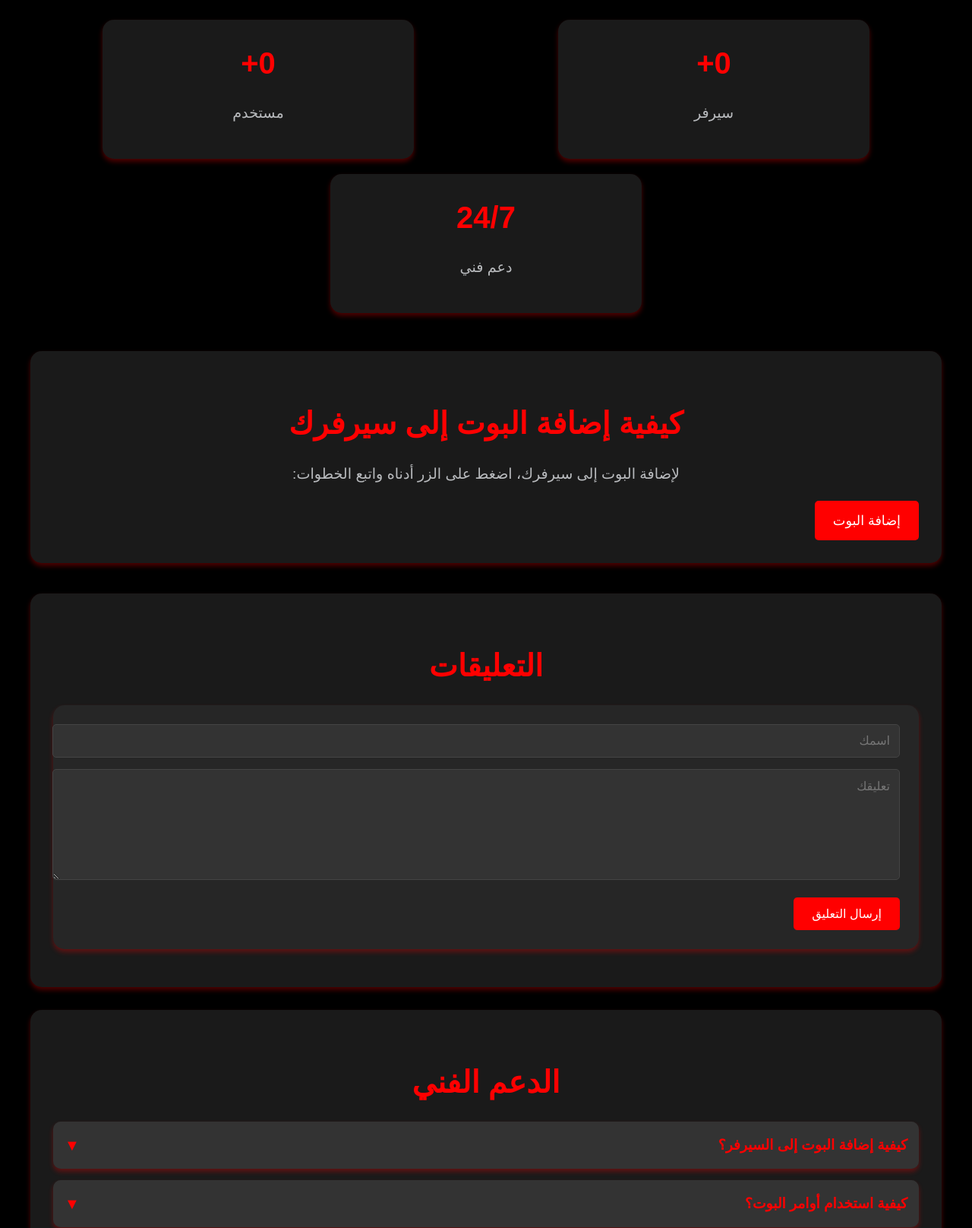
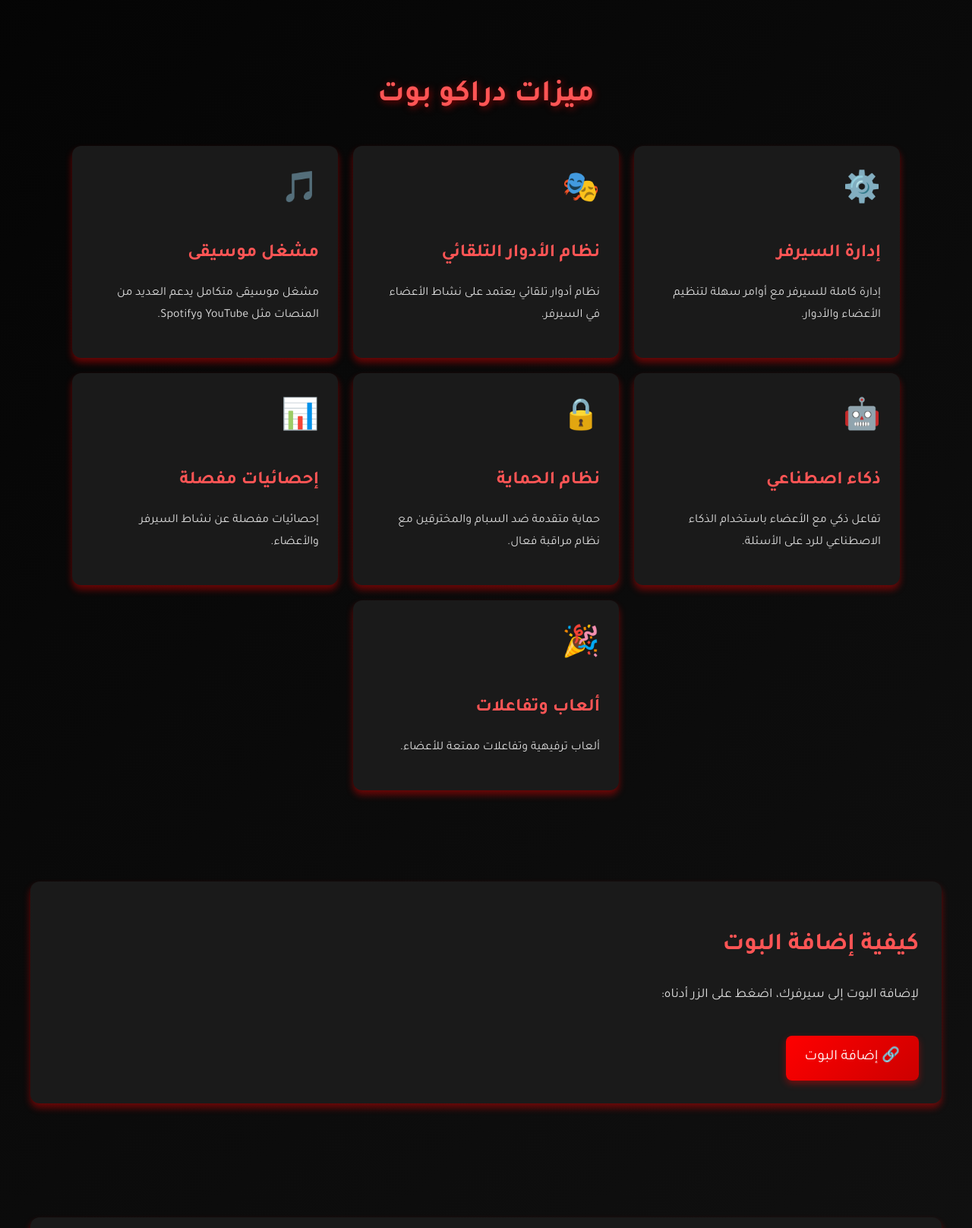
Before and after one commit to maybeSnko/DrakoBot-1, a plain HTML site: page index.html in a window 1280 px wide. Shown: the part 1156-2772 px from the top of the page at 76% size. Drawn offline with nearby package versions, Linux system fonts and the light colour scheme; no server answers.

Commit message:
Update index.html

```diff
--- a/index.html
+++ b/index.html
@@ -3,391 +3,207 @@
 <head>
     <meta charset="UTF-8">
     <meta name="viewport" content="width=device-width, initial-scale=1.0">
-    <title>بوت ديسكورد - Drako Bot</title>
-    <!-- إضافة Font Awesome للأيقونات -->
-    <link rel="stylesheet" href="https://cdnjs.cloudflare.com/ajax/libs/font-awesome/5.15.4/css/all.min.css">
+    <meta name="description" content="تعرف على Drako Bot، بوت ديسكورد متطور لإدارة السيرفرات وتحسين تجربتك على ديسكورد.">
+    <title>Drako Bot - بوت ديسكورد الاحترافي</title>
+    <link rel="icon" href="favicon.ico">
+    <link href="https://fonts.googleapis.com/css2?family=Tajawal:wght@400;700&display=swap" rel="stylesheet">
+    <link rel="stylesheet" href="https://cdnjs.cloudflare.com/ajax/libs/font-awesome/6.0.0-beta3/css/all.min.css">
+    <script src="https://code.jquery.com/jquery-3.6.0.min.js"></script>
     <style>
         /* التصميم العام */
         body {
-            font-family: 'Arial', sans-serif;
-            background-color: #000; /* خلفية سوداء */
-            color: #fff; /* نص أبيض */
+            font-family: 'Tajawal', sans-serif;
+            background: linear-gradient(135deg, #000, #111);
+            color: #fff;
             margin: 0;
             padding: 0;
-            line-height: 1.6;
+            line-height: 1.8;
+            text-align: center;
+            overflow-x: hidden;
         }
-
-        /* تصميم الهيدر */
         header {
-            background-color: #1a1a1a; /* خلفية داكنة */
-            padding: 60px 20px;
-            text-align: center;
-            box-shadow: 0 4px 6px rgba(255, 0, 0, 0.3); /* ظل أحمر */
-            animation: fadeIn 2s ease-in-out;
+            background: linear-gradient(135deg, #ff0000, #8b0000);
+            padding: 50px 20px;
+            box-shadow: 0 4px 10px rgba(255, 0, 0, 0.5);
+            animation: slideIn 1s ease-in-out;
         }
-
         header h1 {
-            margin: 0;
             font-size: 3.5rem;
-            color: #ff0000; /* لون أحمر */
+            color: #fff;
+            text-shadow: 2px 2px 10px rgba(255, 255, 255, 0.3);
         }
-
-        header p {
-            margin: 10px 0 0;
-            font-size: 1.3rem;
-            color: #b9bbbe; /* لون رمادي فاتح */
-        }
-
-        @keyframes fadeIn {
-            from { opacity: 0; transform: translateY(-20px); }
-            to { opacity: 1; transform: translateY(0); }
-        }
-
-        /* تصميم المحتوى */
         .container {
             max-width: 1200px;
             margin: 40px auto;
             padding: 20px;
         }
-
-        .section {
-            background-color: #1a1a1a; /* خلفية داكنة */
+        .intro-section {
+            background: #1a1a1a;
             padding: 30px;
+            border-radius: 12px;
+            box-shadow: 0 6px 10px rgba(255, 0, 0, 0.4);
+            margin-bottom: 40px;
+            text-align: right;
+        }
+        .intro-section h2 {
+            font-size: 2rem;
+            color: #ff5555;
+            margin-bottom: 20px;
+        }
+        .intro-section p {
+            font-size: 1.1rem;
+            color: #ddd;
+        }
+        .features-title {
+            font-size: 2.5rem;
+            color: #ff5555;
             margin-bottom: 30px;
-            border-radius: 15px;
-            box-shadow: 0 4px 6px rgba(255, 0, 0, 0.3); /* ظل أحمر */
-            transition: transform 0.3s ease, box-shadow 0.3s ease;
-            opacity: 0;
-            transform: translateY(20px);
-            animation: slideUp 0.5s ease forwards;
+            text-align: center;
+            text-shadow: 2px 2px 10px rgba(255, 0, 0, 0.5);
+            animation: fadeIn 2s ease-in-out;
         }
-
-        .section:nth-child(1) { animation-delay: 0.2s; }
-        .section:nth-child(2) { animation-delay: 0.4s; }
-        .section:nth-child(3) { animation-delay: 0.6s; }
-        .section:nth-child(4) { animation-delay: 0.8s; }
-        .section:nth-child(5) { animation-delay: 1s; }
-
-        @keyframes slideUp {
-            to { opacity: 1; transform: translateY(0); }
+        .features-container {
+            display: flex;
+            flex-wrap: wrap;
+            justify-content: center;
+            gap: 20px;
+            margin-bottom: 40px;
         }
-
-        .section:hover {
-            transform: translateY(-10px);
-            box-shadow: 0 8px 12px rgba(255, 0, 0, 0.5); /* ظل أحمر أقوى */
+        .card {
+            background: #1a1a1a;
+            padding: 25px;
+            border-radius: 12px;
+            box-shadow: 0 6px 10px rgba(255, 0, 0, 0.4);
+            transition: transform 0.3s ease-in-out, box-shadow 0.3s;
+            width: 300px;
+            text-align: right;
         }
-
-        .section h2 {
-            color: #ff0000; /* لون أحمر */
-            margin-bottom: 20px;
+        .card:hover {
+            transform: translateY(-8px);
+            box-shadow: 0 8px 15px rgba(255, 0, 0, 0.6);
+        }
+        .card h3 {
+            font-size: 1.5rem;
+            margin-bottom: 15px;
+            color: #ff5555;
+        }
+        .card p {
+            font-size: 1rem;
+            color: #ddd;
+        }
+        .card .icon {
             font-size: 2.5rem;
-            text-align: center;
+            color: #ff5555;
+            margin-bottom: 15px;
         }
-
-        .section p {
-            color: #b9bbbe; /* لون رمادي فاتح */
+        .btn {
+            display: inline-flex;
+            align-items: center;
+            justify-content: center;
+            padding: 12px 25px;
+            background: linear-gradient(135deg, #ff0000, #cc0000);
+            color: #fff;
             font-size: 1.2rem;
-            text-align: center;
+            text-decoration: none;
+            border-radius: 8px;
+            transition: transform 0.3s ease, box-shadow 0.3s;
+            box-shadow: 0 4px 10px rgba(255, 0, 0, 0.4);
+            margin-top: 20px;
         }
-
-        .section ul {
-            list-style-type: none;
-            padding: 0;
+        .btn:hover {
+            background: linear-gradient(135deg, #cc0000, #990000);
+            box-shadow: 0 6px 12px rgba(255, 0, 0, 0.6);
+            transform: scale(1.05);
         }
-
-        .section ul li {
-            background-color: #262626; /* خلفية داكنة */
-            margin: 15px 0;
-            padding: 15px;
-            border-radius: 10px;
-            color: #fff; /* نص أبيض */
-            transition: background-color 0.3s ease;
-            display: flex;
-            align-items: center;
-        }
-
-        .section ul li i {
-            margin-left: 10px;
-            color: #ff0000; /* لون أحمر */
-            font-size: 1.5rem;
-        }
-
-        .section ul li:hover {
-            background-color: #ff0000; /* لون أحمر عند التحويم */
-        }
-
-        /* تصميم الأزرار */
-        .btn {
-            display: inline-block;
-            padding: 12px 24px;
-            background-color: #ff0000; /* لون أحمر */
-            color: #fff; /* نص أبيض */
-            text-decoration: none;
-            border-radius: 5px;
-            transition: background-color 0.3s ease, transform 0.3s ease;
-            font-size: 1.1rem;
-            text-align: center;
-        }
-
-        .btn:hover {
-            background-color: #cc0000; /* لون أحمر غامق */
-            transform: translateY(-3px);
-        }
-
-        /* تصميم الإحصائيات */
         .stats {
             display: flex;
-            justify-content: space-around;
-            text-align: center;
+            justify-content: center;
+            gap: 30px;
             margin: 40px 0;
             flex-wrap: wrap;
         }
-
-        .stats .stat-item {
-            background-color: #1a1a1a; /* خلفية داكنة */
-            padding: 25px;
-            border-radius: 15px;
-            box-shadow: 0 4px 6px rgba(255, 0, 0, 0.3); /* ظل أحمر */
-            width: 30%;
-            margin: 10px;
-            transition: transform 0.3s ease;
+        .stat-item {
+            background: #1a1a1a;
+            padding: 30px;
+            border-radius: 12px;
+            box-shadow: 0 6px 10px rgba(255, 0, 0, 0.4);
+            transition: transform 0.3s ease-in-out, box-shadow 0.3s;
+            width: 200px;
+            text-align: center;
         }
-
-        .stats .stat-item:hover {
-            transform: translateY(-10px);
+        .stat-item:hover {
+            transform: translateY(-8px);
+            box-shadow: 0 8px 15px rgba(255, 0, 0, 0.6);
         }
-
-        .stats .stat-item h3 {
-            color: #ff0000; /* لون أحمر */
+        .stat-item h3 {
             font-size: 2.5rem;
-            margin: 0;
+            color: #ff5555;
+            margin-bottom: 10px;
         }
-
-        .stats .stat-item p {
-            color: #b9bbbe; /* لون رمادي فاتح */
+        .stat-item p {
             font-size: 1.2rem;
+            color: #ddd;
         }
-
-        /* تصميم التعليقات */
-        .comments {
-            margin-top: 40px;
+        .social-links {
+            display: flex;
+            justify-content: center;
+            gap: 20px;
+            margin-top: 30px;
+            padding: 20px;
+            background: #1a1a1a;
+            border-radius: 12px;
+            box-shadow: 0 6px 10px rgba(255, 0, 0, 0.4);
         }
-
-        .comment-form {
-            background-color: #262626; /* خلفية داكنة */
-            padding: 25px;
-            border-radius: 15px;
-            box-shadow: 0 4px 6px rgba(255, 0, 0, 0.3); /* ظل أحمر */
-            margin-bottom: 20px;
+        .social-links a {
+            color: #fff;
+            font-size: 2rem;
+            transition: transform 0.3s ease, color 0.3s;
         }
-
-        .comment-form input,
-        .comment-form textarea {
-            width: 100%;
-            padding: 12px;
-            margin-bottom: 15px;
-            border: 1px solid #444; /* حدود رمادية */
-            border-radius: 5px;
-            background-color: #333; /* خلفية داكنة */
-            color: #fff; /* نص أبيض */
-            font-size: 16px;
-        }
-
-        .comment-form textarea {
-            resize: vertical;
-            height: 120px;
-        }
-
-        .comment-form button {
-            background-color: #ff0000; /* لون أحمر */
-            color: #fff; /* نص أبيض */
-            border: none;
-            padding: 12px 24px;
-            border-radius: 5px;
-            cursor: pointer;
-            font-size: 16px;
-            transition: background-color 0.3s ease, transform 0.3s ease;
-        }
-
-        .comment-form button:hover {
-            background-color: #cc0000; /* لون أحمر غامق */
-            transform: translateY(-3px);
-        }
-
-        .comments-list {
-            margin-top: 20px;
-        }
-
-        .comment-item {
-            background-color: #262626; /* خلفية داكنة */
-            padding: 20px;
-            margin-bottom: 15px;
-            border-radius: 10px;
-            box-shadow: 0 4px 6px rgba(255, 0, 0, 0.3); /* ظل أحمر */
-            animation: fadeIn 0.5s ease-in-out;
-        }
-
-        .comment-item h3 {
-            margin: 0;
-            color: #ff0000; /* لون أحمر */
-        }
-
-        .comment-item p {
-            margin: 10px 0;
-            color: #b9bbbe; /* لون رمادي فاتح */
-        }
-
-        /* تصميم الدعم الفني */
-        .support-list {
-            margin-top: 20px;
-        }
-
-        .support-item {
-            background-color: #262626; /* خلفية داكنة */
-            margin-bottom: 15px;
-            border-radius: 10px;
-            box-shadow: 0 4px 6px rgba(255, 0, 0, 0.3); /* ظل أحمر */
-            overflow: hidden;
-            transition: all 0.3s ease;
-        }
-
-        .support-item:hover {
+        .social-links a:hover {
+            color: #ff5555;
             transform: translateY(-5px);
         }
-
-        .support-item-header {
-            display: flex;
-            justify-content: space-between;
-            align-items: center;
-            padding: 15px;
-            cursor: pointer;
-            background-color: #333; /* خلفية داكنة */
+        footer {
+            background: #111;
+            color: #b9bbbe;
+            padding: 20px;
+            margin-top: 40px;
+            box-shadow: 0 -4px 8px rgba(255, 0, 0, 0.4);
         }
-
-        .support-item-header h3 {
-            margin: 0;
-            color: #ff0000; /* لون أحمر */
+        @keyframes slideIn {
+            from { transform: translateY(-50px); opacity: 0; }
+            to { transform: translateY(0); opacity: 1; }
         }
-
-        .support-item-header .icon {
-            font-size: 20px;
-            color: #ff0000; /* لون أحمر */
-            transition: transform 0.3s ease;
+        @keyframes fadeIn {
+            from { opacity: 0; }
+            to { opacity: 1; }
         }
-
-        .support-item.active .icon {
-            transform: rotate(180deg);
-        }
-
-        .support-item-content {
-            padding: 0 15px;
-            max-height: 0;
-            overflow: hidden;
-            transition: max-height 0.3s ease, padding 0.3s ease;
-        }
-
-        .support-item.active .support-item-content {
-            padding: 15px;
-            max-height: 500px;
-        }
-
-        .support-item-content p {
-            margin: 0;
-            color: #b9bbbe; /* لون رمادي فاتح */
-        }
-
-        /* تصميم التواصل الاجتماعي */
-        .social-links {
-            text-align: center;
-            margin: 40px 0;
-        }
-
-        .social-links a {
-            display: inline-block;
-            margin: 0 10px;
-            color: #ff0000; /* لون أحمر */
-            font-size: 2rem;
-            transition: color 0.3s ease, transform 0.3s ease;
-        }
-
-        .social-links a:hover {
-            color: #cc0000; /* لون أحمر غامق */
-            transform: translateY(-5px);
-        }
-
-        /* تصميم الفوتر */
-        footer {
-            text-align: center;
-            padding: 30px;
-            background-color: #1a1a1a; /* خلفية داكنة */
-            color: #b9bbbe; /* لون رمادي فاتح */
-            margin-top: 40px;
-            box-shadow: 0 -4px 6px rgba(255, 0, 0, 0.3); /* ظل أحمر */
-        }
-
-        footer a {
-            color: #ff0000; /* لون أحمر */
-            text-decoration: none;
-        }
-
-        footer a:hover {
-            text-decoration: underline;
-        }
-
-        /* تصميم للهواتف */
-        @media (max-width: 768px) {
-            .stats .stat-item {
-                width: 100%;
-                margin: 10px 0;
-            }
-
-            .section h2 {
-                font-size: 2rem;
-            }
-
-            .section p {
-                font-size: 1rem;
-            }
-
-            .btn {
-                width: 100%;
-                padding: 10px;
-            }
+        .status {
+            margin-top: 20px;
+            font-size: 1.3rem;
+            font-weight: bold;
+            color: #00ff00;
+            text-shadow: 1px 1px 10px rgba(0, 255, 0, 0.7);
         }
     </style>
 </head>
 <body>
-
-    <!-- الهيدر -->
     <header>
         <h1>Drako Bot</h1>
         <p>بوت ديسكورد متطور لإدارة السيرفرات وتوفير تجربة ممتعة!</p>
+        <p class="status">جاري التحقق من حالة البوت...</p>
     </header>
 
-    <!-- المحتوى الرئيسي -->
+    <!-- مقدمة عن البوت -->
     <div class="container">
-        <!-- قسم المقدمة -->
-        <div class="section">
+        <div class="intro-section">
             <h2>مقدمة عن البوت</h2>
-            <p>
-                مرحبًا! هذا البوت مصمم لمساعدة مدراء السيرفرات في إدارة أعضائهم وتوفير تجربة تفاعلية ممتعة.
-                يحتوي البوت على العديد من الميزات التي تجعل سيرفرك أكثر تنظيمًا وحيوية.
-            </p>
+            <p>مرحبًا! هذا البوت مصمم لمساعدة مدراء السيرفرات في تنظيم الأعضاء وتوفير تجربة تفاعلية مذهلة. يتميز Drako Bot بالعديد من الميزات المتقدمة التي تجعل إدارة السيرفرات أسهل وأكثر متعة.</p>
         </div>
-
-        <!-- قسم الميزات -->
-        <div class="section">
-            <h2>ميزات البوت</h2>
-            <ul>
-                <li><i class="fas fa-users-cog"></i> إدارة الأعضاء (طرد، حظر، كتم).</li>
-                <li><i class="fas fa-music"></i> تشغيل الموسيقى في القنوات الصوتية.</li>
-                <li><i class="fas fa-gamepad"></i> أوامر ترفيهية مثل الأسئلة والألعاب.</li>
-                <li><i class="fas fa-exclamation-triangle"></i> نظام تحذيرات تلقائي.</li>
-                <li><i class="fas fa-language"></i> دعم اللغة العربية.</li>
-            </ul>
     </div>
 
     <!-- قسم الإحصائيات -->
+    <div class="container">
         <div class="stats">
             <div class="stat-item">
                 <h3>0+</h3>
@@ -402,78 +218,87 @@
                 <p>دعم فني</p>
             </div>
         </div>
-
-        <!-- قسم إضافة البوت -->
-        <div class="section">
-            <h2>كيفية إضافة البوت إلى سيرفرك</h2>
-            <p>
-                لإضافة البوت إلى سيرفرك، اضغط على الزر أدناه واتبع الخطوات:
-            </p>
-            <a href="https://discord.com/oauth2/authorize?client_id=YOUR_BOT_CLIENT_ID&permissions=8&scope=bot" class="btn" target="_blank">إضافة البوت</a>
     </div>
 
-        <!-- قسم التعليقات -->
-        <div class="section comments">
-            <h2>التعليقات</h2>
-            <div class="comment-form">
-                <input type="text" id="comment-name" placeholder="اسمك" required>
-                <textarea id="comment-text" placeholder="تعليقك" required></textarea>
-                <button type="button" onclick="addComment()">إرسال التعليق</button>
+    <!-- ميزات دراكو بوت -->
+    <div class="container">
+        <h2 class="features-title">ميزات دراكو بوت</h2>
+        <div class="features-container">
+            <div class="card">
+                <div class="icon">⚙️</div>
+                <h3>إدارة السيرفر</h3>
+                <p>إدارة كاملة للسيرفر مع أوامر سهلة لتنظيم الأعضاء والأدوار.</p>
             </div>
-            <div class="comments-list" id="comments-list">
-                <!-- التعليقات سيتم إضافتها هنا -->
+            <div class="card">
+                <div class="icon">🎭</div>
+                <h3>نظام الأدوار التلقائي</h3>
+                <p>نظام أدوار تلقائي يعتمد على نشاط الأعضاء في السيرفر.</p>
             </div>
+            <div class="card">
+                <div class="icon">🎵</div>
+                <h3>مشغل موسيقى</h3>
+                <p>مشغل موسيقى متكامل يدعم العديد من المنصات مثل YouTube وSpotify.</p>
             </div>
-
-        <!-- قسم الدعم الفني -->
-        <div class="section">
-            <h2>الدعم الفني</h2>
-            <div class="support-list">
-                <!-- عنصر 1 -->
-                <div class="support-item">
-                    <div class="support-item-header">
-                        <h3>كيفية إضافة البوت إلى السيرفر؟</h3>
-                        <span class="icon">▼</span>
+            <div class="card">
+                <div class="icon">🤖</div>
+                <h3>ذكاء اصطناعي</h3>
+                <p>تفاعل ذكي مع الأعضاء باستخدام الذكاء الاصطناعي للرد على الأسئلة.</p>
             </div>
-                    <div class="support-item-content">
-                        <p>لإضافة البوت إلى سيرفرك، اتبع الخطوات التالية:<br>
-                        1. اضغط على <a href="#" style="color: #ff0000;">هذا الرابط</a>.<br>
-                        2. اختر السيرفر الذي تريد إضافة البوت إليه.<br>
-                        3. اضغط على "تفعيل".</p>
+            <div class="card">
+                <div class="icon">🔒</div>
+                <h3>نظام الحماية</h3>
+                <p>حماية متقدمة ضد السبام والمخترقين مع نظام مراقبة فعال.</p>
             </div>
+            <div class="card">
+                <div class="icon">📊</div>
+                <h3>إحصائيات مفصلة</h3>
+                <p>إحصائيات مفصلة عن نشاط السيرفر والأعضاء.</p>
             </div>
-
-                <!-- عنصر 2 -->
-                <div class="support-item">
-                    <div class="support-item-header">
-                        <h3>كيفية استخدام أوامر البوت؟</h3>
-                        <span class="icon">▼</span>
-                    </div>
-                    <div class="support-item-content">
-                        <p>يمكنك استخدام الأوامر التالية:<br>
-                        - <code>!play [اسم الأغنية]</code>: لتشغيل الموسيقى.<br>
-                        - <code>!kick [اسم المستخدم]</code>: لطرد عضو.<br>
-                        - <code>!help</code>: لعرض جميع الأوامر.</p>
-                    </div>
-                </div>
-
-                <!-- عنصر 3 -->
-                <div class="support-item">
-                    <div class="support-item-header">
-                        <h3>ماذا أفعل إذا واجهت مشكلة؟</h3>
-                        <span class="icon">▼</span>
-                    </div>
-                    <div class="support-item-content">
-                        <p>إذا واجهت أي مشكلة، يمكنك التواصل مع الدعم الفني عبر:<br>
-                        - البريد الإلكتروني: <a href="mailto:support@example.com" style="color: #ff0000;">support@example.com</a>.<br>
-                        - قناة الدعم على الديسكورد: <a href="#" style="color: #ff0000;">اضغط هنا</a>.</p>
-                    </div>
+            <div class="card">
+                <div class="icon">🎉</div>
+                <h3>ألعاب وتفاعلات</h3>
+                <p>ألعاب ترفيهية وتفاعلات ممتعة للأعضاء.</p>
             </div>
         </div>
     </div>
 
-        <!-- قسم التواصل الاجتماعي -->
-        <div class="section">
-            <h2>تواصل معنا</h2>
+    <!-- كيفية إضافة البوت -->
+    <div class="container">
+        <div class="intro-section">
+            <h2>كيفية إضافة البوت</h2>
+            <p>لإضافة البوت إلى سيرفرك، اضغط على الزر أدناه:</p>
+            <a href="https://discord.com/oauth2/authorize?client_id=YOUR_BOT_CLIENT_ID&permissions=8&scope=bot" class="btn" target="_blank">🔗 إضافة البوت</a>
+        </div>
+    </div>
+
+    <!-- روابط التواصل الاجتماعي -->
+    <div class="container">
         <div class="social-links">
-                <a href="#" target="_blank"><i class="fab fa-discord"></i></
+            <a href="https://twitter.com/YourTwitter" target="_blank" title="تويتر"><i class="fab fa-twitter"></i></a>
+            <a href="https://discord.gg/YourDiscord" target="_blank" title="ديسكورد"><i class="fab fa-discord"></i></a>
+            <a href="https://github.com/YourGithub" target="_blank" title="جيت هاب"><i class="fab fa-github"></i></a>
+            <a href="https://youtube.com/YourYouTube" target="_blank" title="يوتيوب"><i class="fab fa-youtube"></i></a>
+        </div>
+    </div>
+
+    <footer>
+        <p>تم التطوير بواسطة <a href="https://discord.com/users/YOUR_DISCORD_ID" target="_blank" style="color: #ff5555;">Snko</a> | جميع الحقوق محفوظة &copy; 2023</p>
+    </footer>
+
+    <script>
+        function checkBotStatus() {
+            $.get("https://your-api.com/bot-status", function(response) {
+                if (response.status === "online") {
+                    $(".status").text("البوت متصل ✅").css("color", "#00ff00");
+                } else {
+                    $(".status").text("البوت غير متصل ❌").css("color", "#ff0000");
+                }
+            }).fail(function() {
+                $(".status").text("تعذر التحقق من حالة البوت ❌").css("color", "#ff0000");
+            });
+        }
+        checkBotStatus();
+        setInterval(checkBotStatus, 60000);
+    </script>
+</body>
+</html>
```
Lines whose indentation alone changed are shown as unchanged.
